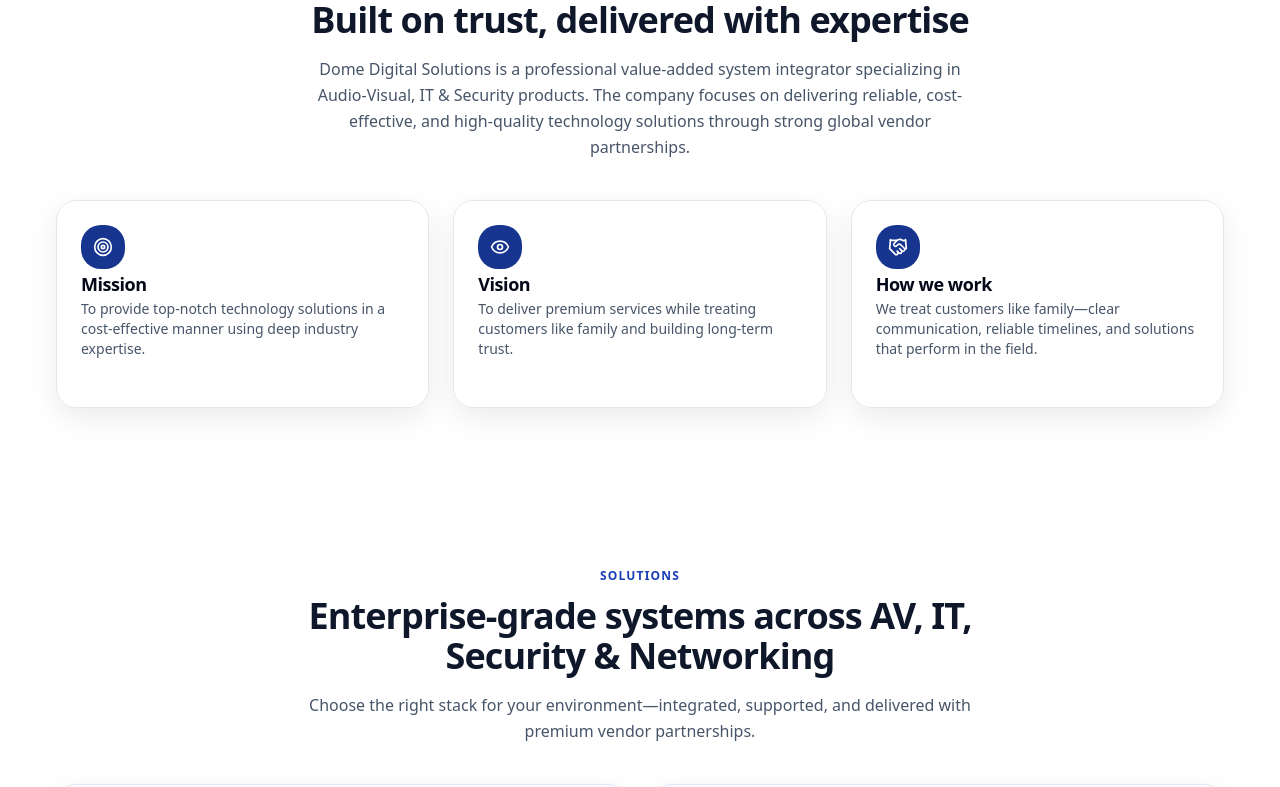
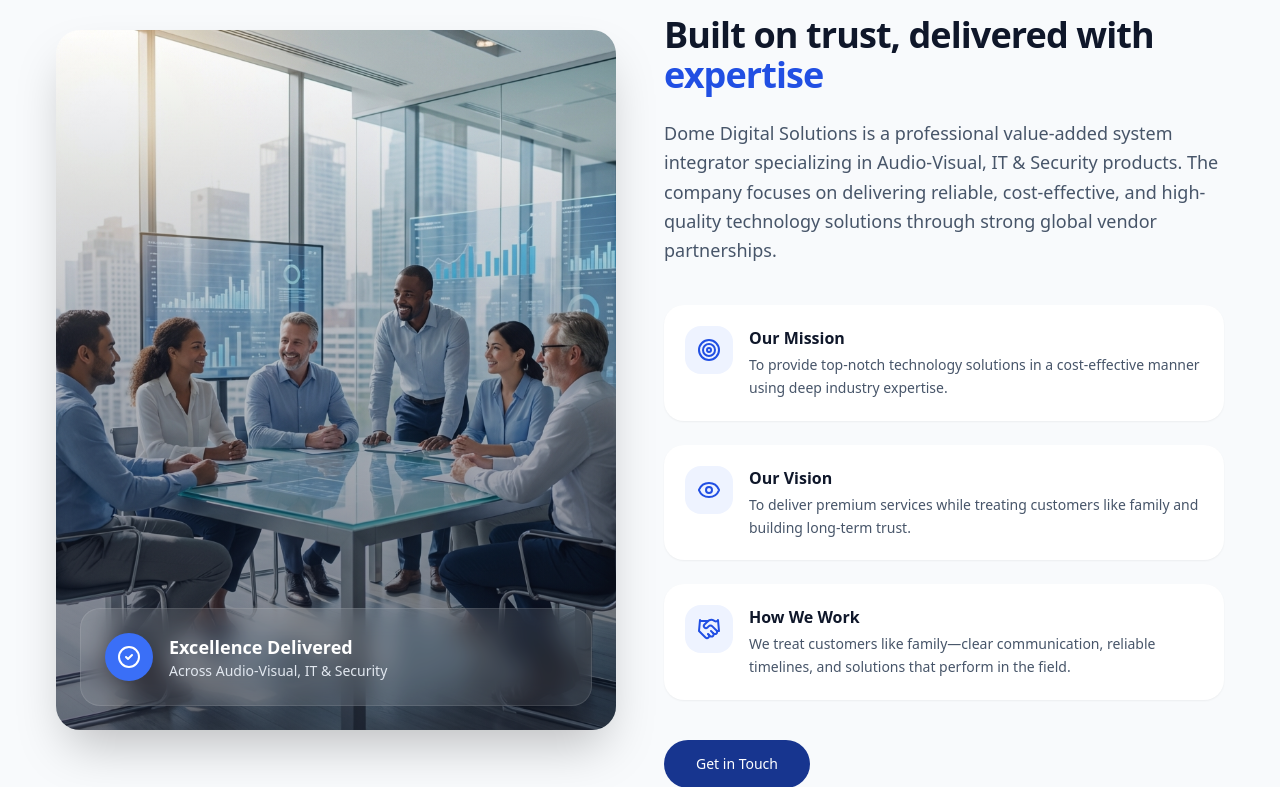
Before and after one commit to pvsameerpvs/dome-digital-solutions, a Next.js app: page / in a window 1280 px wide. Shown: the part 893-1680 px from the top of the page. Built offline with nearby package versions, Linux system fonts and the light colour scheme.

Commit message:
fix: about section ui fix

```diff
--- a/sections/about.tsx
+++ b/sections/about.tsx
@@ -1,37 +1,97 @@
-import { Target, Eye, Handshake } from "lucide-react";
+import { Target, Eye, Handshake, CheckCircle2 } from "lucide-react";
 import { SiteContainer } from "@/components/site-container";
-import { SectionHeading } from "@/components/section-heading";
-import { Card, CardContent, CardHeader, CardTitle, CardDescription } from "@/components/ui/card";
+import { Badge } from "@/components/ui/badge";
+import { Button } from "@/components/ui/button";
 import { COMPANY } from "@/lib/constants";
+import Image from "next/image";
+import Link from "next/link";
 
 const values = [
-  { icon: Target, title: "Mission", description: COMPANY.mission },
-  { icon: Eye, title: "Vision", description: COMPANY.vision },
+  {
+    icon: Target,
+    title: "Our Mission",
+    description: COMPANY.mission
+  },
+  {
+    icon: Eye,
+    title: "Our Vision",
+    description: COMPANY.vision
+  },
   {
     icon: Handshake,
-    title: "How we work",
+    title: "How We Work",
     description: "We treat customers like family—clear communication, reliable timelines, and solutions that perform in the field.",
   },
 ];
 
 export function AboutSection() {
   return (
-    <section className="py-16 sm:py-20">
+    <section className="relative overflow-hidden bg-slate-50 py-20 dark:bg-slate-900/50" id="about">
       <SiteContainer>
-        <SectionHeading eyebrow="About" title="Built on trust, delivered with expertise" description={COMPANY.about} />
-        <div className="mt-10 grid gap-6 md:grid-cols-3">
-          {values.map((v) => (
-            <Card key={v.title}>
-              <CardHeader>
-                <div className="inline-flex h-11 w-11 items-center justify-center rounded-2xl bg-brand-800 text-white">
-                  <v.icon className="h-5 w-5" />
+        <div className="grid gap-12 lg:grid-cols-2 lg:items-center">
+          {/* Image Side */}
+          <div className="relative order-2 lg:order-1">
+             <div className="relative aspect-square overflow-hidden rounded-3xl shadow-2xl lg:aspect-[4/5]">
+                <Image
+                  src="/images/about_collab.png"
+                  alt="Dome Digital Solutions Team Collaborating"
+                  fill
+                  className="object-cover"
+                />
+                <div className="absolute inset-0 bg-gradient-to-t from-slate-900/60 to-transparent" />
+
+                {/* Float Card */}
+                <div className="absolute bottom-6 left-6 right-6 rounded-2xl border border-white/10 bg-white/10 p-6 backdrop-blur-md">
+                   <div className="flex items-center gap-4">
+                      <div className="flex h-12 w-12 items-center justify-center rounded-full bg-brand-500 text-white">
+                        <CheckCircle2 className="h-6 w-6" />
+                      </div>
+                      <div>
+                        <p className="text-lg font-bold text-white">Excellence Delivered</p>
+                        <p className="text-sm text-slate-200">Across Audio-Visual, IT & Security</p>
+                      </div>
+                   </div>
                 </div>
-                <CardTitle className="mt-4">{v.title}</CardTitle>
-                <CardDescription>{v.description}</CardDescription>
-              </CardHeader>
-              <CardContent />
-            </Card>
-          ))}
+             </div>
+
+             {/* Decorative Background Blob */}
+             <div className="absolute -left-20 -top-20 -z-10 h-[500px] w-[500px] rounded-full bg-brand-200/50 blur-3xl dark:bg-brand-900/20" />
+          </div>
+
+          {/* Text Side */}
+          <div className="order-1 lg:order-2">
+            <Badge variant="brand" className="mb-4">About Us</Badge>
+            <h2 className="text-3xl font-bold tracking-tight text-slate-900 dark:text-white sm:text-4xl">
+              Built on trust, delivered with <span className="text-brand-600 dark:text-brand-400">expertise</span>
+            </h2>
+            <p className="mt-6 text-lg leading-relaxed text-slate-600 dark:text-slate-300">
+              {COMPANY.about}
+            </p>
+
+            <div className="mt-10 grid gap-6">
+              {values.map((v) => (
+                <div key={v.title} className="group flex gap-4 rounded-2xl border border-transparent bg-white p-5 shadow-sm transition-all hover:border-brand-100 hover:shadow-md dark:bg-slate-800 dark:hover:border-slate-700">
+                  <div className="shrink-0">
+                    <div className="flex h-12 w-12 items-center justify-center rounded-xl bg-brand-50 text-brand-600 group-hover:bg-brand-600 group-hover:text-white transition-colors dark:bg-slate-700 dark:text-brand-400">
+                      <v.icon className="h-6 w-6" />
+                    </div>
+                  </div>
+                  <div>
+                    <h3 className="font-semibold text-slate-900 dark:text-white">{v.title}</h3>
+                    <p className="mt-1 text-sm leading-relaxed text-slate-600 dark:text-slate-400">
+                      {v.description}
+                    </p>
+                  </div>
+                </div>
+              ))}
+            </div>
+
+            <div className="mt-10">
+               <Button asChild size="lg" className="rounded-full px-8">
+                  <Link href="/contact">Get in Touch</Link>
+               </Button>
+            </div>
+          </div>
         </div>
       </SiteContainer>
     </section>
```
Also changed, not shown: public/images/about_collab.png (added).
